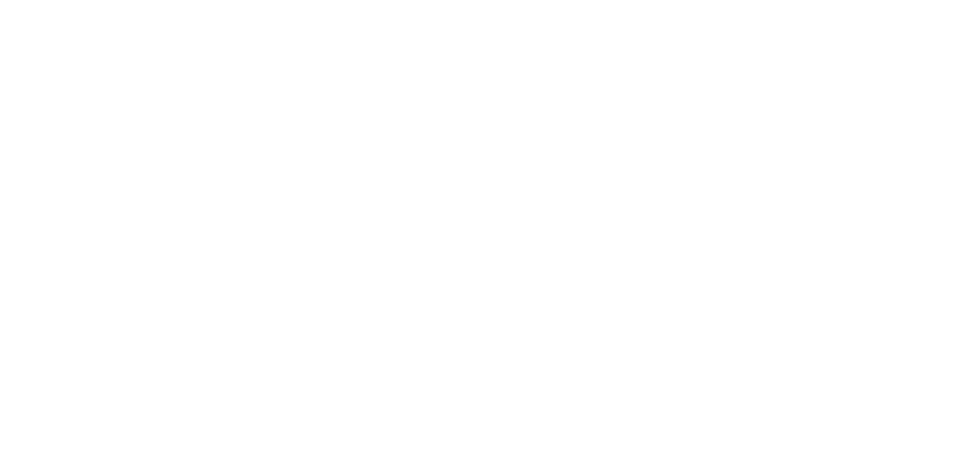
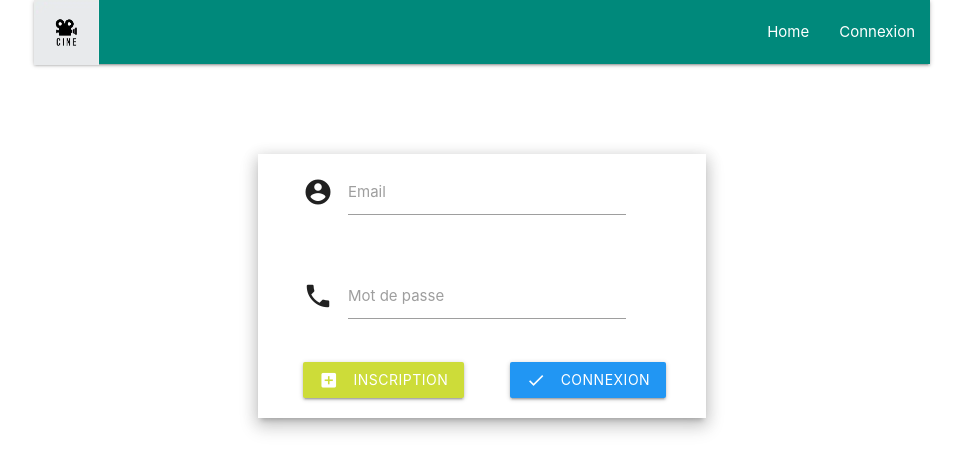
Before and after one commit to LilianSeon/projetReact, a React (Create React App) app in the folder projet/: page /connexion in a window 1280 px wide. Shown: the top 472 px of the page, without its empty margins (158-1121 px from the left). Built offline with nearby package versions, Linux system fonts and the light colour scheme.

Commit message:
Page Connexion

```diff
--- a/projet/src/App.js
+++ b/projet/src/App.js
@@ -2,12 +2,16 @@
 import {BrowserRouter, Route} from 'react-router-dom';
 import './App.css';
 import Home from './component/Home';
+import Inscription from './component/Inscription';
+import Connexion from './component/Connexion';
 
 class App extends Component{
   render(){
     return (
       <BrowserRouter>
         <Route exact path="/" component={Home}/>
+        <Route exact path="/inscription" component={Inscription}/>
+        <Route exact path="/connexion" component={Connexion}/>
       </BrowserRouter>
     );
   }
--- /dev/null
+++ b/projet/src/component/Connexion.js
@@ -0,0 +1,47 @@
+import React, {Component} from 'react';
+import Menu from '../component/Menu';
+
+class Connexion extends Component{
+
+    render(){
+        return(
+            <div>
+                <Menu/>
+                <br/> <br/> <br/> <br/>
+
+                <div className="row m3">
+                    <div className="col s3"></div>
+                    <form className="col s6 z-depth-3" style={{paddingLeft:'45px'}}>
+                    <div className="row">
+                        <div className="input-field col s10">
+                        <i className="material-icons prefix">account_circle</i>
+                        <input id="icon_prefix" type="text" className="validate"/>
+                        <label htmlFor="icon_prefix">Email</label>
+                        </div>
+                    </div>
+                    <div className="row">
+                        <div className="input-field col s10">
+                        <i className="material-icons prefix">phone</i>
+                        <input id="icon_telephone" type="tel" className="validate"/>
+                        <label htmlFor="icon_telephone">Mot de passe</label>
+                        </div>
+                    </div>
+                    <div className="row">
+                        <div className="col s6">
+                            <a className="waves-effect waves-light btn lime"><i className="material-icons left">add_box</i>Inscription</a>
+                        </div>
+                        <div className="col s6">
+                            <a className="waves-effect waves-light btn blue"><i className="material-icons left">check</i>Connexion</a>
+                        </div>
+                    </div>
+                    </form>
+                    <div className="col s3"></div>
+                </div>
+
+            </div>
+        )
+    }
+
+}
+
+export default Connexion
--- /dev/null
+++ b/projet/src/component/Inscription.js
@@ -0,0 +1,16 @@
+import React, {Component} from 'react';
+import Menu from '../component/Menu';
+
+class Inscription extends Component{
+
+    render(){
+        return(
+            <div>
+                <Menu/>
+            </div>
+        )
+    }
+
+}
+
+export default Inscription
--- a/projet/src/component/Menu.js
+++ b/projet/src/component/Menu.js
@@ -12,6 +12,7 @@
               <img src={Logo} width="65" height="65"/>
               <ul id="nav-mobile" className="right hide-on-med-and-down">
                 <li><Link to={'/'}>Home</Link></li>
+                <li><Link to={'/connexion'}>Connexion</Link></li>
               </ul>
             </div>
         </nav>
```
